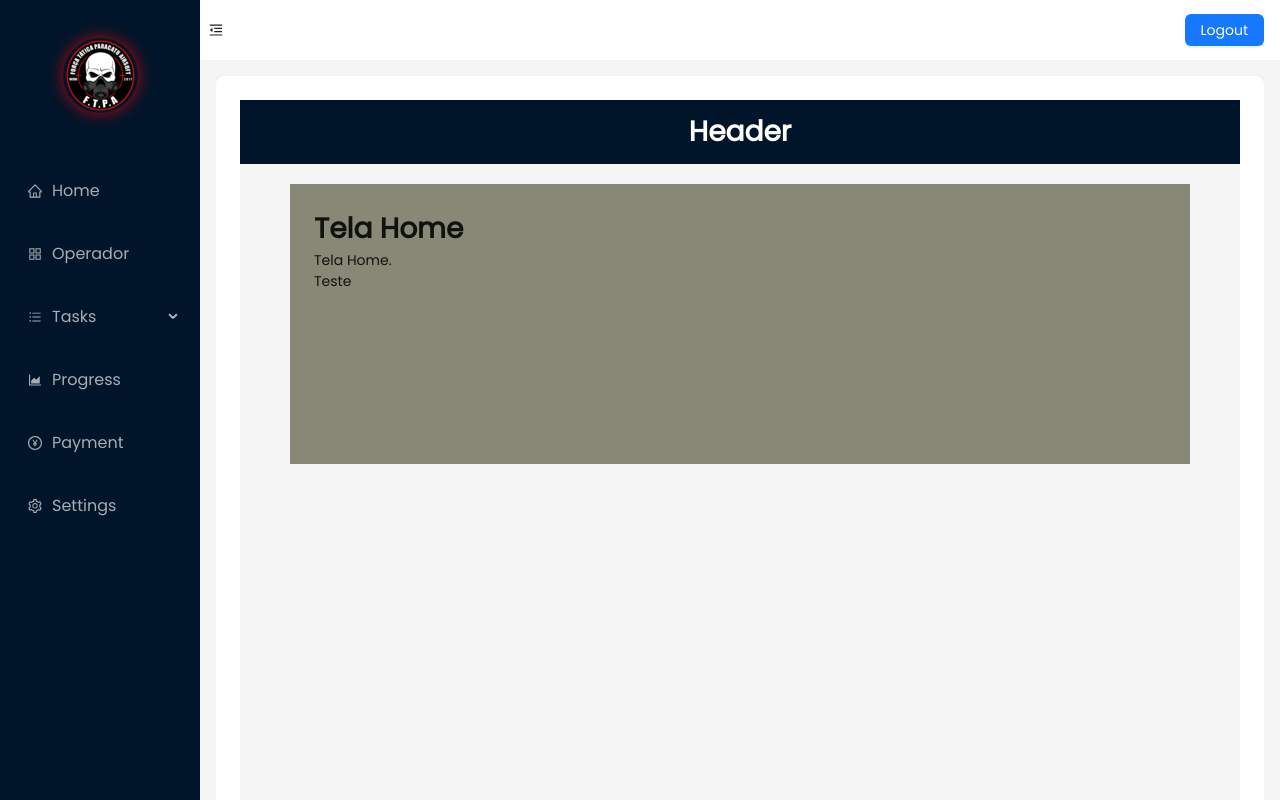
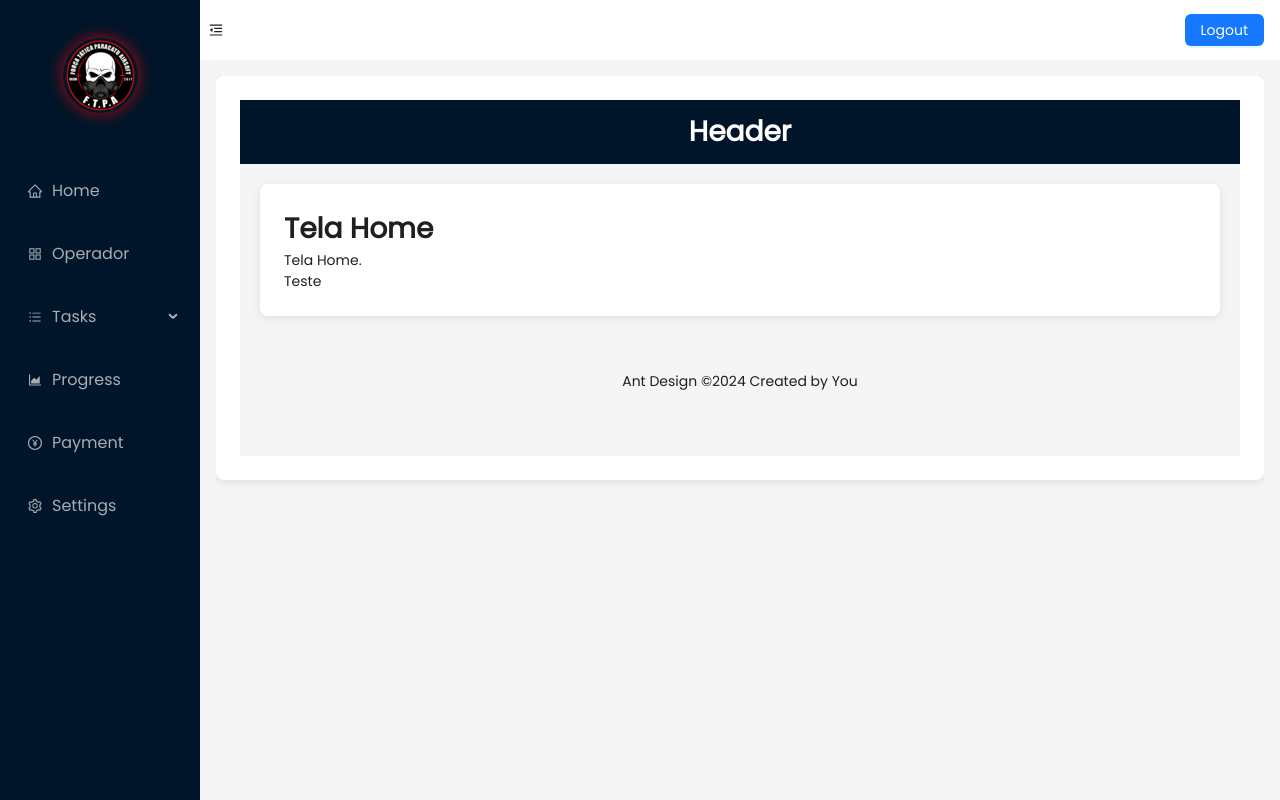
Before and after one commit to carlossilvapires/teste-dashboard, a React (Vite) app: page /TelaHome in a window 1280 px wide. Built offline with nearby package versions, Linux system fonts and the light colour scheme; sample sign-in values are in the browser's storage.

Commit message:
feat: melhoria interface Home

```diff
--- a/src/App.jsx
+++ b/src/App.jsx
@@ -102,7 +102,7 @@ function App() {
         </>
       ) : (
         <Layout style={{ padding: 0 }}>
-          <Content style={{ display: 'flex', justifyContent: 'center', alignItems: 'center', height: '100vh' }}>
+          <Content style={{ display: 'flex', justifyContent: 'center', alignItems: 'center', height: '100vh'}}>
             <AppRoutes />
           </Content>
         </Layout>
--- a/src/components/TelaHome.jsx
+++ b/src/components/TelaHome.jsx
@@ -12,8 +12,12 @@ const TelaHome = () => {
       </Header>
 
       {/* Content Section */}
-      <Content style={{ padding: '0 50px', marginTop: '20px', height:'78.5vh'}}>
-        <div style={{ background: '#887', padding: 24, minHeight: 280 , }}>
+      <Content style={{ padding: "0 20px", margin: "20px 0 20px 0", height:'200%'}}>
+        <div style={{ background: "#fff",
+            padding: "24px",
+            borderRadius: "8px",
+            boxShadow: "0 2px 8px rgba(0,0,0,0.1)",
+            height: "100%", }}>
           <h1>Tela Home</h1>
           <p>Tela Home.</p>
           <p>Teste</p>
@@ -21,7 +25,7 @@ const TelaHome = () => {
       </Content>
 
       {/* Footer Section */}
-      <Footer style={{ textAlign: 'center' ,background: '#387',}}>
+      <Footer style={{ paddingTop:'35px',textAlign: "center", height: "15vh"}}>
         Ant Design ©2024 Created by You
       </Footer>
     </Layout>
```
